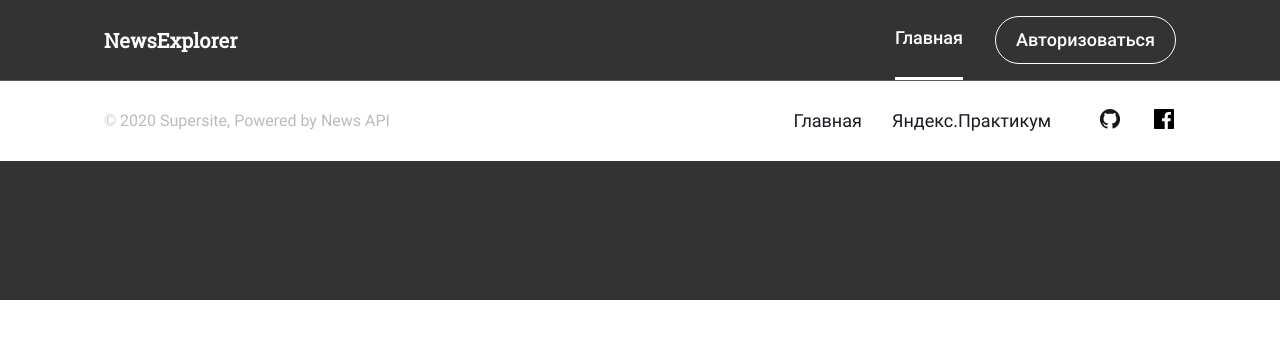
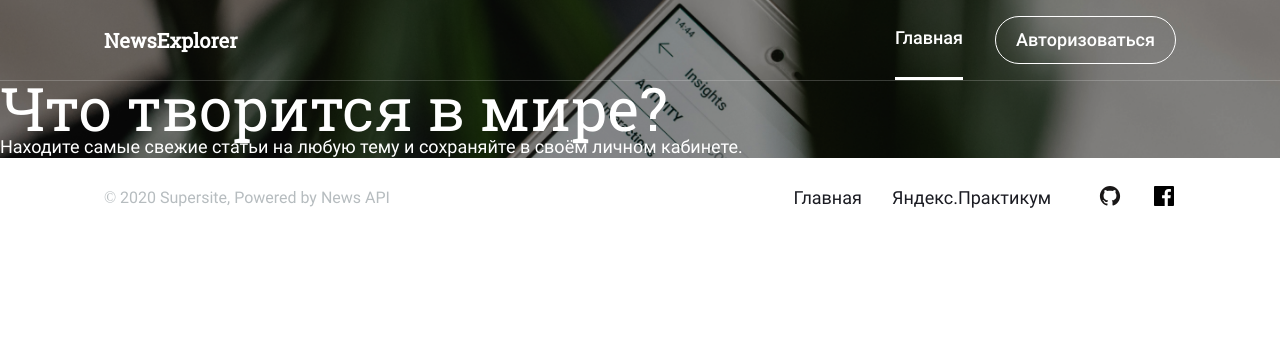
Before and after one commit to OlgaGidion/news-explorer-frontend, a React (Create React App) app: page / in a window 1280 px wide. Shown: the top 338 px of the page. Built offline with nearby package versions, Linux system fonts and the light colour scheme.

Commit message:
Working on main page

```diff
--- a/src/components/MainPage/MainPage.css
+++ b/src/components/MainPage/MainPage.css
@@ -1,4 +1,22 @@
 .main-page {
-  background: #333;
-  height: 300px;
 }
+
+.main-page__header {
+  background: url(../../images/main-page-image.png);
+  background-size: cover;
+  color: white;
+}
+
+.main-page__headline {
+  margin: 0;
+  font-family: 'Roboto Slab', serif;
+  font-weight: normal;
+  font-size: 60px;
+  line-height: 0.9;
+}
+
+.main-page__subline {
+  margin: 0;
+  font-size: 18px;
+  line-height: 1.3;
+}
--- a/src/components/MainPage/MainPage.js
+++ b/src/components/MainPage/MainPage.js
@@ -5,9 +5,13 @@ import './MainPage.css';
 
 const MainPage = () => (
   <main className="main-page">
-    <Header isDark={false}>
-      <Navigation isDark={false} />
-    </Header>
+    <div className="main-page__header">
+      <Header isDark={false}>
+        <Navigation isDark={false} />
+      </Header>
+      <h1 className="main-page__headline">Что творится в мире?</h1>
+      <p className="main-page__subline">Находите самые свежие статьи на любую тему и сохраняйте в своём личном кабинете.</p>
+    </div>
     <Footer />
   </main>
 );
```
Also changed, not shown: src/images/main-page-image.png (added).
